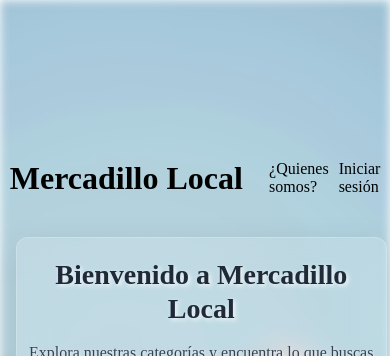
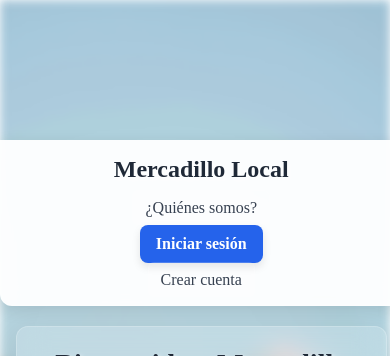
Before and after one commit to scrb44/mercadilloLocal, a React (Vite) app in the folder FrontEnd/: page / in a window 390 px wide. Shown: the top 356 px of the page. Built offline with nearby package versions, Linux system fonts and the light colour scheme; no server answers.

Commit message:
feat: Links en componente header

```diff
--- a/FrontEnd/src/componentes/header/header.module.css
+++ b/FrontEnd/src/componentes/header/header.module.css
@@ -1,17 +1,410 @@
+/* src/componentes/header/header.module.css - SOLUCIONADO PARA 100% REAL */
+
 .page-header {
+    /* Banda que ocupa REALMENTE todo el ancho */
+    position: fixed;
+    top: 0;
+    left: 0;
+    right: 0;
+    width: 100%;
+
+    /* Contenido centrado */
     display: flex;
     flex-flow: row;
+    justify-content: center;
+    align-items: center;
+    padding: 20px 0;
+
+    /* Efecto cristal */
+    background: rgba(255, 255, 255, 0.15);
+    backdrop-filter: blur(15px);
+    -webkit-backdrop-filter: blur(15px);
+    border-bottom: 1px solid rgba(255, 255, 255, 0.2);
+    box-shadow: 0 4px 16px rgba(0, 0, 0, 0.1);
+
+    z-index: 100;
+}
+
+.page-header__content {
+    width: var(--page-width, 80%);
+    max-width: var(--page-max-width, 1200px);
+    display: flex;
     justify-content: space-between;
-    width: var(--page-width);
-    margin: 0 auto;
-    padding: 20px 0;
+    align-items: center;
+    padding: 0 20px;
+}
+
+.page-header__logo {
+    text-decoration: none;
+    color: inherit;
+    transition: transform 0.2s ease;
+}
+
+.page-header__logo:hover {
+    transform: scale(1.02);
+}
+
+.page-header__logo h1 {
+    margin: 0;
+    font-size: 1.75rem;
+    font-weight: 700;
+    color: #1f2937;
+    text-shadow: 2px 2px 4px rgba(255, 255, 255, 0.8);
 }
 
 .page-header__list {
     display: flex;
     flex-flow: row;
     list-style: none;
-    width: 30%;
-    gap: 10px;
+    gap: 20px;
+    align-items: center;
+    margin: 0;
+    padding: 0;
+}
+
+.page-header__link {
+    color: #374151;
+    text-decoration: none;
+    font-weight: 500;
+    padding: 8px 12px;
+    border-radius: 8px;
+    transition: all 0.2s ease;
+    background: rgba(255, 255, 255, 0.1);
+    backdrop-filter: blur(5px);
+    -webkit-backdrop-filter: blur(5px);
+    border: 1px solid rgba(255, 255, 255, 0.1);
+}
+
+.page-header__link:hover {
+    color: #2563eb;
+    background: rgba(37, 99, 235, 0.1);
+    border-color: rgba(37, 99, 235, 0.2);
+    transform: translateY(-1px);
+}
+
+.page-header__user {
+    color: #374151;
+    font-weight: 500;
+    padding: 8px 12px;
+    background: rgba(255, 255, 255, 0.15);
+    backdrop-filter: blur(5px);
+    -webkit-backdrop-filter: blur(5px);
+    border: 1px solid rgba(255, 255, 255, 0.2);
+    border-radius: 8px;
+    text-shadow: 1px 1px 2px rgba(255, 255, 255, 0.6);
+}
+
+.page-header__logout {
+    background: rgba(220, 38, 38, 0.1);
+    backdrop-filter: blur(5px);
+    -webkit-backdrop-filter: blur(5px);
+    border: 1px solid rgba(220, 38, 38, 0.2);
+    color: #dc2626;
+    cursor: pointer;
+    font-size: inherit;
+    font-family: inherit;
+    font-weight: 500;
+    padding: 8px 12px;
+    border-radius: 8px;
+    transition: all 0.2s ease;
+}
+
+.page-header__logout:hover {
+    background: rgba(220, 38, 38, 0.2);
+    color: #b91c1c;
+    transform: translateY(-1px);
+}
+
+.page-header__login {
+    background: rgba(37, 99, 235, 0.8);
+    backdrop-filter: blur(5px);
+    -webkit-backdrop-filter: blur(5px);
+    color: white;
+    border: 1px solid rgba(255, 255, 255, 0.2);
+    padding: 10px 16px;
+    border-radius: 10px;
+    font-weight: 600;
+    cursor: pointer;
+    transition: all 0.2s ease;
+    box-shadow: 0 4px 8px rgba(0, 0, 0, 0.1);
+    text-decoration: none;
+    display: inline-block;
+}
+
+.page-header__login:hover {
+    background: rgba(29, 78, 216, 0.9);
+    transform: translateY(-2px);
+    box-shadow: 0 6px 12px rgba(0, 0, 0, 0.15);
+    color: white;
+}
+
+.page-header__cart {
+    display: flex;
+    align-items: center;
+    gap: 8px;
+    color: #374151;
+    text-decoration: none;
+    font-weight: 500;
+    padding: 8px 12px;
+    border-radius: 10px;
+    border: 2px solid rgba(255, 255, 255, 0.2);
+    background: rgba(255, 255, 255, 0.1);
+    backdrop-filter: blur(8px);
+    -webkit-backdrop-filter: blur(8px);
+    transition: all 0.2s ease;
+    position: relative;
+    box-shadow: 0 2px 8px rgba(0, 0, 0, 0.1);
+}
+
+.page-header__cart:hover {
+    color: #2563eb;
+    border-color: rgba(37, 99, 235, 0.4);
+    background: rgba(37, 99, 235, 0.1);
+    transform: translateY(-2px);
+    box-shadow: 0 4px 12px rgba(0, 0, 0, 0.15);
+}
+
+.cart-total {
+    font-size: 0.85rem;
+    color: #2563eb;
+    font-weight: 600;
+}
+
+.loading-indicator {
+    animation: spin 1s linear infinite;
+}
+
+@keyframes spin {
+    0% {
+        transform: rotate(0deg);
+    }
+    100% {
+        transform: rotate(360deg);
+    }
+}
+
+.error-indicator {
+    color: #dc2626;
+}
+
+/* Responsive */
+@media (max-width: 768px) {
+    .page-header {
+        padding: 16px 0;
+        position: relative; /* En móvil no fijo para evitar problemas */
+    }
+
+    .page-header__content {
+        flex-direction: column;
+        gap: 16px;
+        padding: 0 16px;
+    }
+
+    .page-header__logo h1 {
+        font-size: 1.5rem;
+    }
+
+    .page-header__list {
+        flex-wrap: wrap;
+        justify-content: center;
+        gap: 12px;
+    }
+
+    .page-header__cart {
+        font-size: 0.9rem;
+        padding: 6px 10px;
+    }
+}
+
+@media (max-width: 480px) {
+    .page-header__content {
+        padding: 0 12px;
+    }
+
+    .page-header__list {
+        flex-direction: column;
+        width: 100%;
+        gap: 8px;
+    }
+
+    .page-header__cart {
+        width: 100%;
+        justify-content: center;
+    }
+} /* src/componentes/header/header.module.css - ACTUALIZADO */
+
+.page-header {
+    display: flex;
+    flex-flow: row;
     justify-content: space-between;
+    align-items: center;
+    width: var(--page-width);
+    margin: 0 auto;
+    padding: 20px 0;
+    background: rgba(255, 255, 255, 0.95);
+    backdrop-filter: blur(10px);
+    border-radius: 0 0 12px 12px;
 }
+
+.page-header__logo {
+    text-decoration: none;
+    color: inherit;
+    transition: transform 0.2s ease;
+}
+
+.page-header__logo:hover {
+    transform: scale(1.02);
+}
+
+.page-header__logo h1 {
+    margin: 0;
+    font-size: 1.75rem;
+    font-weight: 700;
+    color: #1f2937;
+}
+
+.page-header__list {
+    display: flex;
+    flex-flow: row;
+    list-style: none;
+    gap: 20px;
+    align-items: center;
+    margin: 0;
+    padding: 0;
+}
+
+.page-header__link {
+    color: #374151;
+    text-decoration: none;
+    font-weight: 500;
+    padding: 8px 12px;
+    border-radius: 6px;
+    transition: all 0.2s ease;
+}
+
+.page-header__link:hover {
+    color: #2563eb;
+    background-color: rgba(37, 99, 235, 0.1);
+}
+
+.page-header__user {
+    color: #374151;
+    font-weight: 500;
+    padding: 8px 12px;
+}
+
+.page-header__logout {
+    background: none;
+    border: none;
+    color: #dc2626;
+    cursor: pointer;
+    font-size: inherit;
+    font-family: inherit;
+    font-weight: 500;
+    padding: 8px 12px;
+    border-radius: 6px;
+    transition: all 0.2s ease;
+}
+
+.page-header__logout:hover {
+    background-color: rgba(220, 38, 38, 0.1);
+    color: #b91c1c;
+}
+
+.page-header__login {
+    background-color: #2563eb;
+    color: white;
+    border: none;
+    padding: 10px 16px;
+    border-radius: 8px;
+    font-weight: 600;
+    cursor: pointer;
+    transition: all 0.2s ease;
+}
+
+.page-header__login:hover {
+    background-color: #1d4ed8;
+    transform: translateY(-1px);
+}
+
+.page-header__cart {
+    display: flex;
+    align-items: center;
+    gap: 8px;
+    color: #374151;
+    text-decoration: none;
+    font-weight: 500;
+    padding: 8px 12px;
+    border-radius: 6px;
+    border: 2px solid #e5e7eb;
+    background-color: white;
+    transition: all 0.2s ease;
+    position: relative;
+}
+
+.page-header__cart:hover {
+    color: #2563eb;
+    border-color: #2563eb;
+    background-color: rgba(37, 99, 235, 0.05);
+    transform: translateY(-1px);
+}
+
+.cart-total {
+    font-size: 0.85rem;
+    color: #2563eb;
+    font-weight: 600;
+}
+
+.loading-indicator {
+    animation: spin 1s linear infinite;
+}
+
+@keyframes spin {
+    0% {
+        transform: rotate(0deg);
+    }
+    100% {
+        transform: rotate(360deg);
+    }
+}
+
+.error-indicator {
+    color: #dc2626;
+}
+
+/* Responsive */
+@media (max-width: 768px) {
+    .page-header {
+        flex-direction: column;
+        gap: 16px;
+        padding: 16px;
+    }
+
+    .page-header__logo h1 {
+        font-size: 1.5rem;
+    }
+
+    .page-header__list {
+        flex-wrap: wrap;
+        justify-content: center;
+        gap: 12px;
+    }
+
+    .page-header__cart {
+        font-size: 0.9rem;
+        padding: 6px 10px;
+    }
+}
+
+@media (max-width: 480px) {
+    .page-header__list {
+        flex-direction: column;
+        width: 100%;
+        gap: 8px;
+    }
+
+    .page-header__cart {
+        width: 100%;
+        justify-content: center;
+    }
+}
--- a/FrontEnd/src/componentes/header/index.tsx
+++ b/FrontEnd/src/componentes/header/index.tsx
@@ -1,4 +1,5 @@
-// import React from "react";
+// src/componentes/header/index.tsx - ACTUALIZADO CON ESTRUCTURA PARA BANDA
+import { Link } from "react-router-dom";
 import { useUser, useCart } from "../../contexts";
 import classes from "./header.module.css";
 
@@ -11,10 +12,17 @@ function Header() {
 
     return (
         <header className={classes["page-header"]}>
+            <div className={classes["page-header__content"]}>
+                <Link to="/" className={classes["page-header__logo"]}>
                     <h1>Mercadillo Local</h1>
+                </Link>
 
                 <ul className={classes["page-header__list"]}>
-                <li>¿Quienes somos?</li>
+                    <li>
+                        <Link to="/" className={classes["page-header__link"]}>
+                            ¿Quiénes somos?
+                        </Link>
+                    </li>
 
                     {/* Mostrar diferente contenido según autenticación */}
                     {isAuthenticated ? (
@@ -22,17 +30,24 @@ function Header() {
                             <li className={classes["page-header__user"]}>
                                 Hola, {user?.name}
                             </li>
-                        <li
+                            <li>
+                                <button
                                     className={classes["page-header__logout"]}
                                     onClick={logout}
-                            style={{ cursor: "pointer" }}
+                                    aria-label="Cerrar sesión"
                                 >
                                     Cerrar sesión
+                                </button>
                             </li>
 
-                        {/* CARRITO CON DATOS REALES */}
-                        <li className={classes["page-header__cart"]}>
-                            Carrito ({cart?.totalItems || 0})
+                            {/* CARRITO - Solo para usuarios autenticados */}
+                            <li>
+                                <Link
+                                    to="/carrito"
+                                    className={classes["page-header__cart"]}
+                                    aria-label="Ver carrito"
+                                >
+                                    🛒 Carrito ({cart?.totalItems || 0})
                                     {/* Mostrar precio total si hay productos */}
                                     {cart && cart.totalPrice > 0 && (
                                         <span className={classes["cart-total"]}>
@@ -41,28 +56,48 @@ function Header() {
                                     )}
                                     {/* Indicadores de estado */}
                                     {cart?.loading && (
-                                <span className={classes["loading-indicator"]}>
+                                        <span
+                                            className={
+                                                classes["loading-indicator"]
+                                            }
+                                        >
                                             🔄
                                         </span>
                                     )}
                                     {cart?.error && (
-                                <span className={classes["error-indicator"]}>
+                                        <span
+                                            className={
+                                                classes["error-indicator"]
+                                            }
+                                        >
                                             ⚠️
                                         </span>
                                     )}
+                                </Link>
                             </li>
                         </>
                     ) : (
                         <>
-                        <li className={classes["page-header__login"]}>
+                            <li>
+                                <Link
+                                    to="/login"
+                                    className={classes["page-header__login"]}
+                                >
                                     Iniciar sesión
+                                </Link>
                             </li>
-                        <li className={classes["page-header__cart"]}>
-                            Carrito (0)
+                            <li>
+                                <Link
+                                    to="/registro"
+                                    className={classes["page-header__link"]}
+                                >
+                                    Crear cuenta
+                                </Link>
                             </li>
                         </>
                     )}
                 </ul>
+            </div>
         </header>
     );
 }
```
Lines whose indentation alone changed are shown as unchanged.
